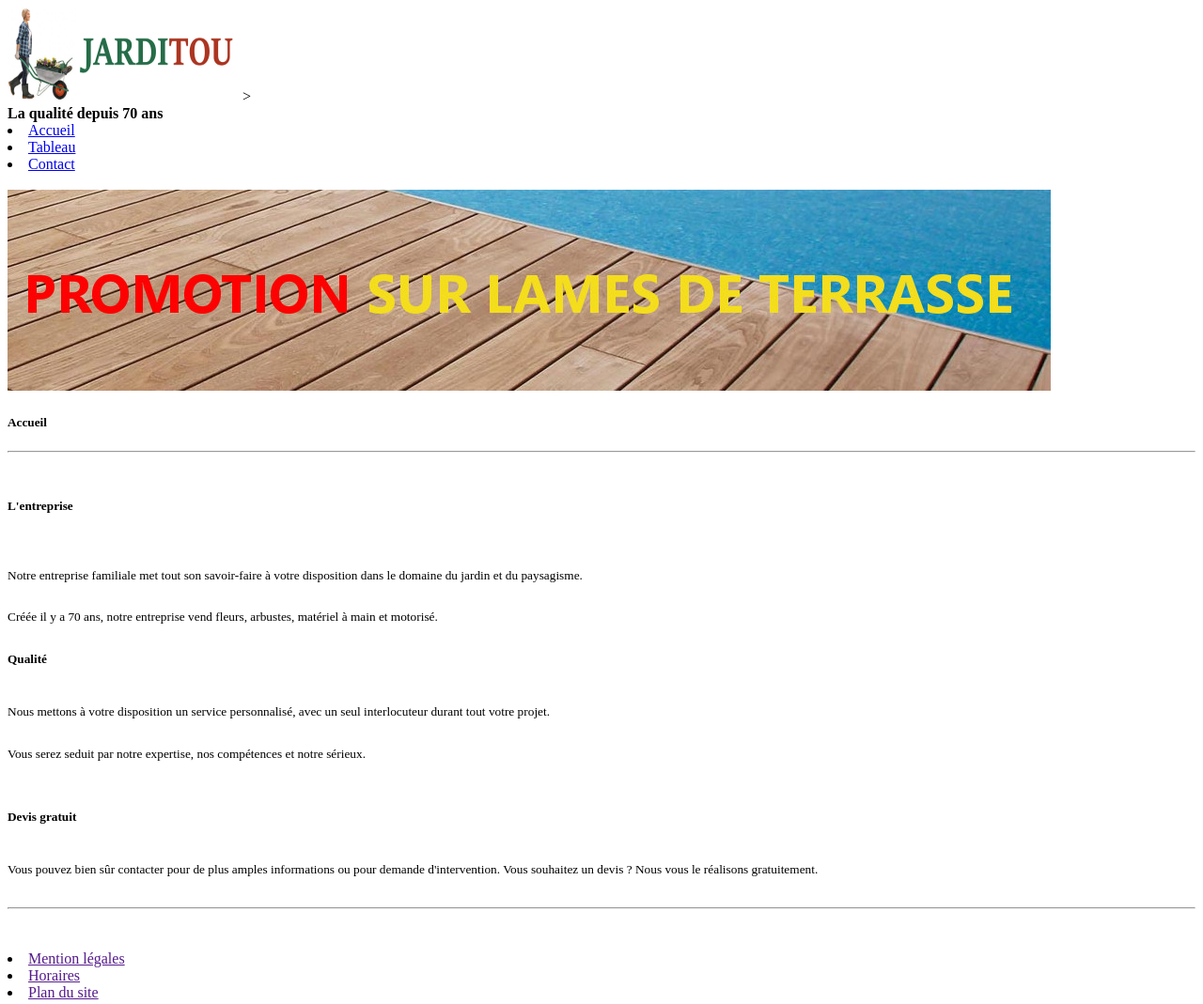
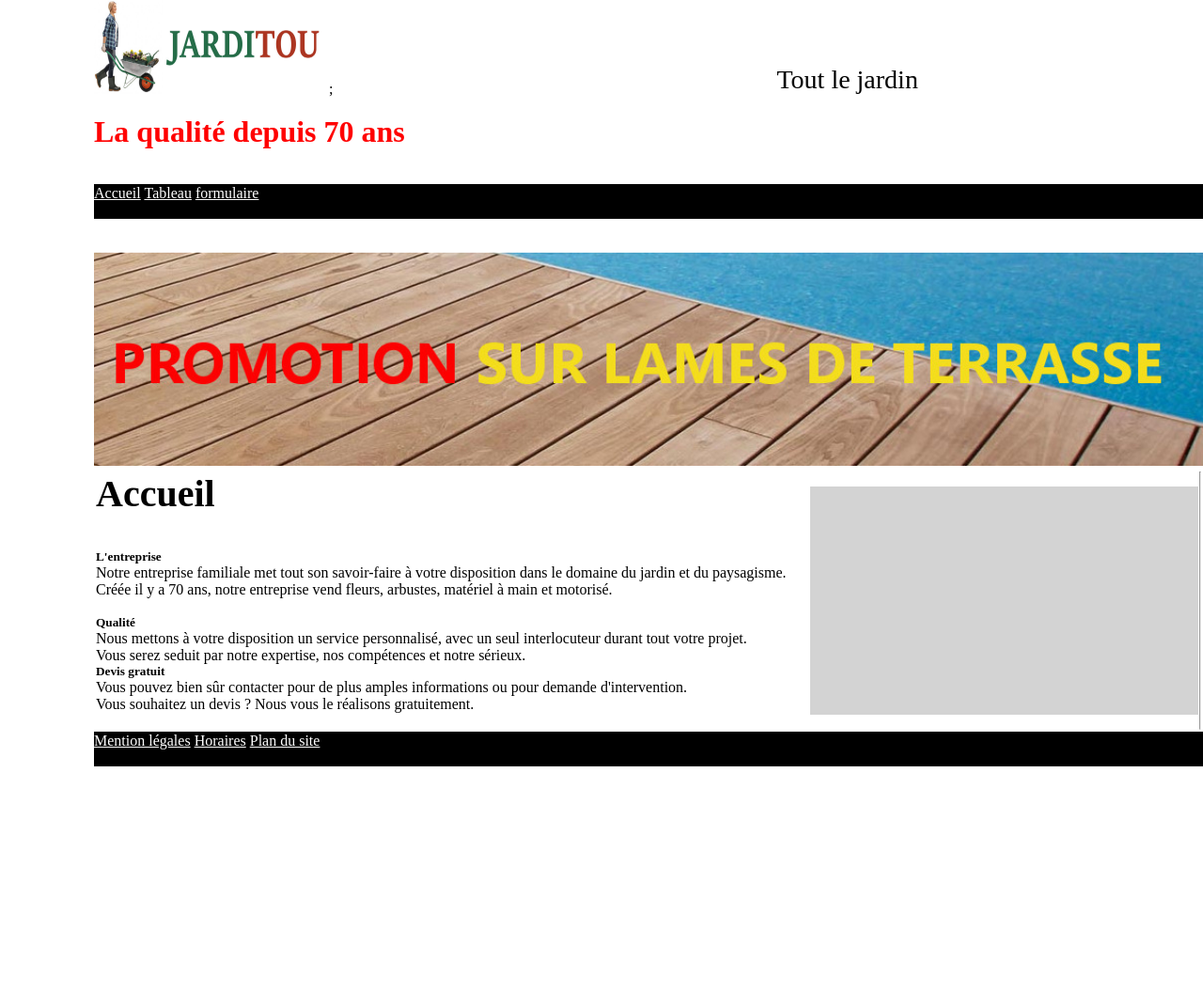
Before and after one commit to naouel89/Travaux_BTDA, a plain HTML site: page cours-html/Exo_jarditou_html/exo_jarditou2.html in a window 1280 px wide. Shown: the whole page at 94% size. After the commit the page ends 816 px from the top, so only its background shows below. Drawn offline with Linux system fonts and the light colour scheme.

Commit message:
exo_JARDI

```diff
--- a/cours-html/Exo_jarditou_html/exo_jarditou2.html
+++ b/cours-html/Exo_jarditou_html/exo_jarditou2.html
@@ -1,59 +1,66 @@
 <!DOCTYPE html>
-<html lang="en">
+<html lang="fr">
 
 <head>
-    <meta charset="UTF-8">
+    <meta charset="utf-8">
     <meta http-equiv="X-UA-Compatible" content="IE=edge">
     <meta name="viewport" content="width=device-width, initial-scale=1.0">
-    <title>Document</title>
+    <title>Accueil</title>
+    <link rel="stylesheet" href="style.css">
+
 </head>
-
 <body>
 
-    <article>
-        <img src="images/jarditou_logo.jpg"width="250" height="100"></img>><br>
-        <strong>La qualité depuis 70 ans</strong><br>
-        <li><a href="Accueil.html">Accueil</a></li>
-        <li><a href="Tableau.html">Tableau</a></li>
-        <li><a href="Contact.html">Contact</a></li>
-        <br>
-        <img src="images/promotion.jpg">
-        <br>
-    <strong><h5>Accueil</h5></strong>
-    <hr><br>
-    <strong><h5>L'entreprise</h5></strong>
-    <br></br>
-    <article>
-        <sup>Notre entreprise familiale met tout son savoir-faire à votre disposition dans le domaine du jardin et du paysagisme.<br></br>
-            Créée il y a 70 ans, notre entreprise vend fleurs, arbustes, matériel à main et motorisé.
-        </sup>
-    </article>
-    <strong><h5>Qualité</h5></strong><br>
-    <article>
-        <sup>Nous mettons à votre disposition un service personnalisé, avec un seul interlocuteur durant tout votre projet.<br></br>
-            Vous serez seduit par notre expertise, nos compétences et notre sérieux.<br></br>
-        </sup>
-    </article>
-    <strong><h5>Devis gratuit</h5></strong><br>
-    <article>
-        <sup>Vous pouvez bien sûr contacter pour de plus amples informations ou pour demande d'intervention. Vous souhaitez un devis ? Nous vous le réalisons gratuitement.
 
 
-        </sup>
-    </article>
+        <img src="images/jarditou_logo.jpg" class="logo" alt="alt">;<sup>Tout le jardin</sup><br><br>
+        <h1>La qualité depuis 70 ans<br><br></h1>
+        <nav><a href="cours-html/Exo_jarditou_html/index.html">Accueil</a>
+        <a href="Tableau.html">Tableau</a>
+        <a href="Contact.html">formulaire</a></nav>
+        <br><br>
+        <img src="images/promotion.jpg" class="image" alt="alt">
+        <br>
+ <div class="div_1">
+    <div class="div_gauche">
+    <h2> Accueil</h2>
+    <br>
+    <br>
+    <h5>L'entreprise</h5>
+
+        <p>Notre entreprise familiale met tout son savoir-faire à votre disposition dans le domaine du jardin et du paysagisme.
+            Créée il y a 70 ans, notre entreprise vend fleurs, arbustes, matériel à main et motorisé.
+        <br>
+        <br>
+        <h5>Qualité</h5>
+
+        <p>Nous mettons à votre disposition un service personnalisé, avec un seul interlocuteur durant tout votre projet.<br>
+            Vous serez seduit par notre expertise, nos compétences et notre sérieux.<br>
+
+        <h5>Devis gratuit</h5>
+
+        <p>Vous pouvez bien sûr contacter pour de plus amples informations ou pour demande d'intervention. <br>Vous souhaitez un devis ? Nous vous le réalisons gratuitement.
+
+    <br>
+    <br>
+        </div>
+    <div class="div_droite">
+
+
+    <p>
+
+    <p>
+
+
+    </div>
+
     <br>
     <hr><br>
     <br>
 
-        <li><a href="">Mention légales</a></li>
-        <li><a href="">Horaires</a></li>
-        <li><a href="">Plan du site</a></li>
 
-
-
-
-
-
-</body>
-
-</html>
+</div>
+    <nav>
+        <a href="#">Mention légales</a>
+        <a href="#">Horaires</a>
+        <a href="#">Plan du site</a></nav>
--- a/cours-html/Exo_jarditou_html/style.css
+++ b/cours-html/Exo_jarditou_html/style.css
@@ -1,21 +1,101 @@
+* {
+    margin: 0;
+    padding: 0;
+
+}
+
 body {
     background-color: rgba(0, 0, 0, 0);
     margin-left: 100px;
 }
 
 
-nav{
+
+    nav {
         background-color: black;
 
         width: 100%;
-height: auto;
-margin: 10px 10px;
+        height: 35px;
+        margin: 0px 0px;
         padding-top: 1px;
         padding-bottom: 1px;
+        background-position: 0% 100%;
+        background-size: cover;
+        -webkit-background-size: cover;
+
+
     }
 
-text_lien{
+    sup {
+        text-align: right;
+        width: 50% position: relative;
+        padding-top: 14px;
+        font-size: 28px;
+        margin-left: 40%;
+    }
+
+    h2 {
+        font-size: 40px;
+    }
+.logo{
+    width: 250px;
+    height: 100px;
+}
+    .image {
+        width: 100%;
+        background-position: 0% 100%;
+
+    }
+
+    .parent {
+        border: 5px black solid;
+        display: inline-block;
+    }
+
+    .box {
+        display: inline-block;
+        background: rgb(113, 113, 133);
+        width: 100px;
+        height: 100px;
+    }
+
+    text_lien {
         color: aliceblue;
     }
-h1
-{color: red;}
+
+    h1 {
+        color: red;
+    }
+
+    .div_1 {
+        display: flex;
+        max-width: 100%;
+        margin: 2px 2px;
+    }
+
+    .div_gauche {
+        width: 65%;
+
+    }
+
+    .div_droite aside {
+        padding: 11px 11px;
+    }
+
+    .div_droite {
+        width: 35%;
+        position: relative;
+        padding-left: 4px;
+        margin: 16px 1px;
+        width: 35%;
+        background-color: lightgray;
+        border: 1px transparent;
+        font-size: 22px;
+    }
+
+    a {
+        color: white
+    }
+    @media screen and (max-width: 768px){.div_1
+
+    }/*image 768px*/
```
Also changed, not shown: cours-html/Exo_jarditou_html/Contact.html (+2 -1 lines), cours-html/Exo_jarditou_html/Tableau.html (+5 -5 lines), cours-html/Exo_jarditou_html/index.html (+43 -35 lines), cours-html/index.html (deleted, +0 -23 lines), cours-html/page2.html (deleted, +0 -81 lines). Lines whose indentation alone changed are shown as unchanged.
